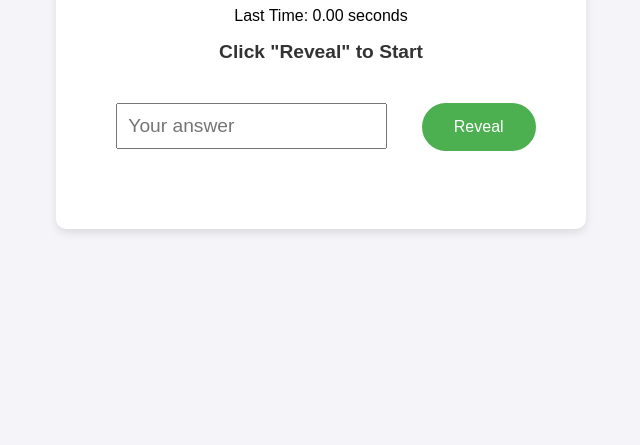
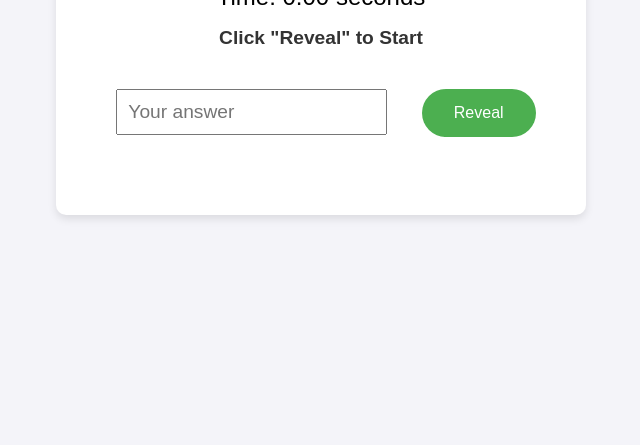
Before and after one commit to akao-line/mental-calculation-trainer, a plain HTML site: page index.html in a window 1280 px wide. Shown: the part 355-800 px from the top of the page, without its empty margins (319-959 px from the left). Drawn offline with Linux system fonts and the light colour scheme.

Commit message:
Fix HTML formatting and structure

```diff
--- a/index.html
+++ b/index.html
@@ -15,7 +15,6 @@
         <h1>Fast Calculation Trainer</h1>
 
         <div id="stopwatch">Time: 0.00 seconds</div>
-        <div id="lastTime">Last Time: 0.00 seconds</div>
 
         <!--Question-->
         <h2 id="sum">Click "Reveal" to Start</h2>
```
